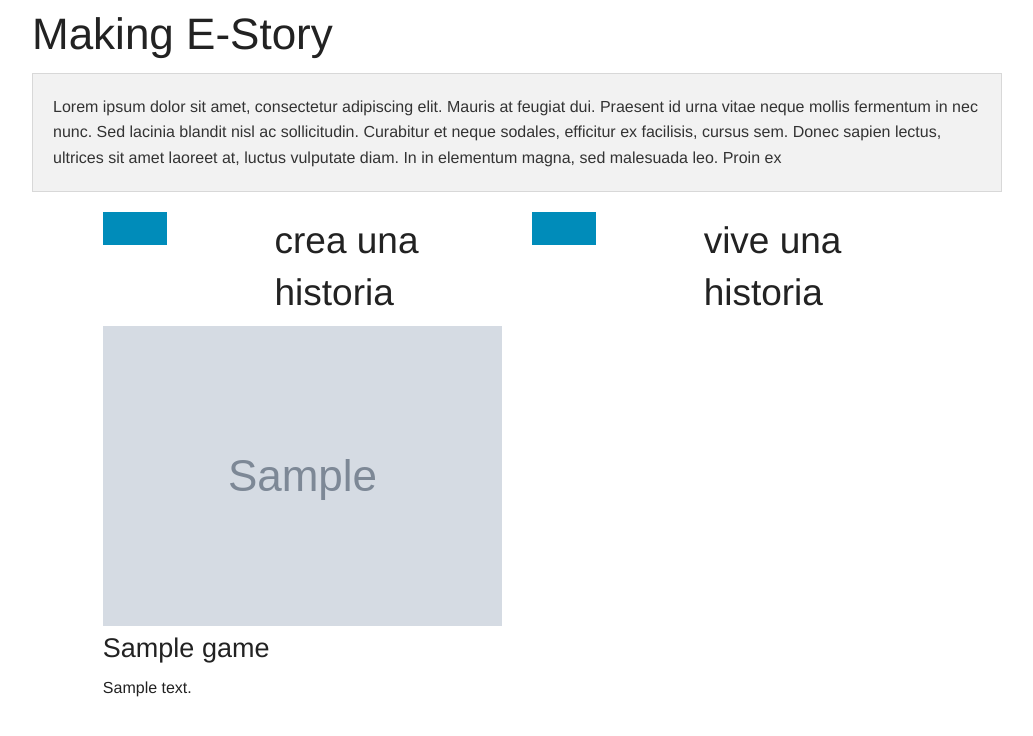
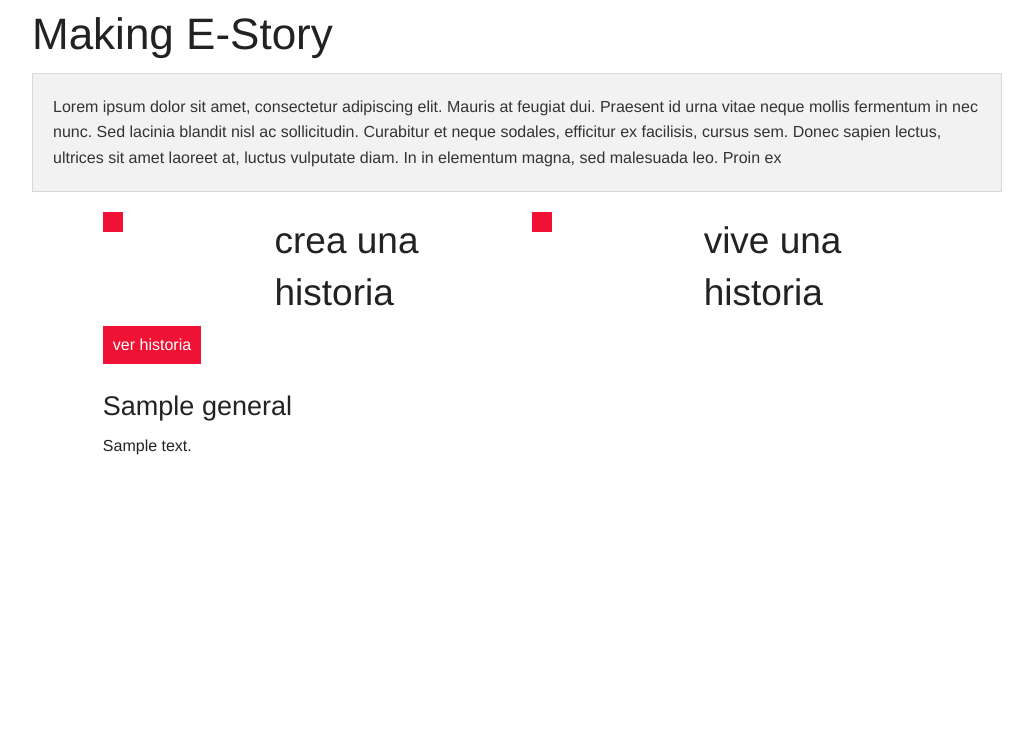
Before and after one commit to AthelasPeru/making-e-story, a Flask app: template app/templates/index.html in a window 1280 px wide. Shown: the top 736 px of the page, without its empty margins (123-1156 px from the left). Run offline with Flask 2, Linux system fonts and the light colour scheme; the template is opened without the code that fills it: most values are stand-ins (such as "Sample title", 1, 10 or a date in 2020); grey boxes marked "Sample" are stand-in pictures; some libraries are stand-ins or nearby versions.

Commit message:
te lo empujo

```diff
--- a/app/static/css/app.css
+++ b/app/static/css/app.css
@@ -1,3 +1,4 @@
+.button,
 .form-button{
 	cursor: pointer;
 	display: inline-block;
--- a/app/templates/index.html
+++ b/app/templates/index.html
@@ -37,11 +37,12 @@
       {% for game in games %}
 
       <div class="large-5 medium-5 large-offset-1 medium-offset-1 columns e-story " id="e-story">
-        <a href="">
+        <a class="button" href="game/{{game.id}}">
 
-        <img style="height:300px; overflow:hidden;" src="{{ url_for('static', filename='uploads/{}'.format(game.img)) }}" alt=""></a>
-        <h3>{{ game.name }}</h3>
-        <p>{{game.description}}</p>
+          ver historia
+        </a>
+        <h3>{{ game.general_data.name }}</h3>
+        <p>{{game.general_data.description}}</p>
       </div>
 
       {% endfor %}
```
